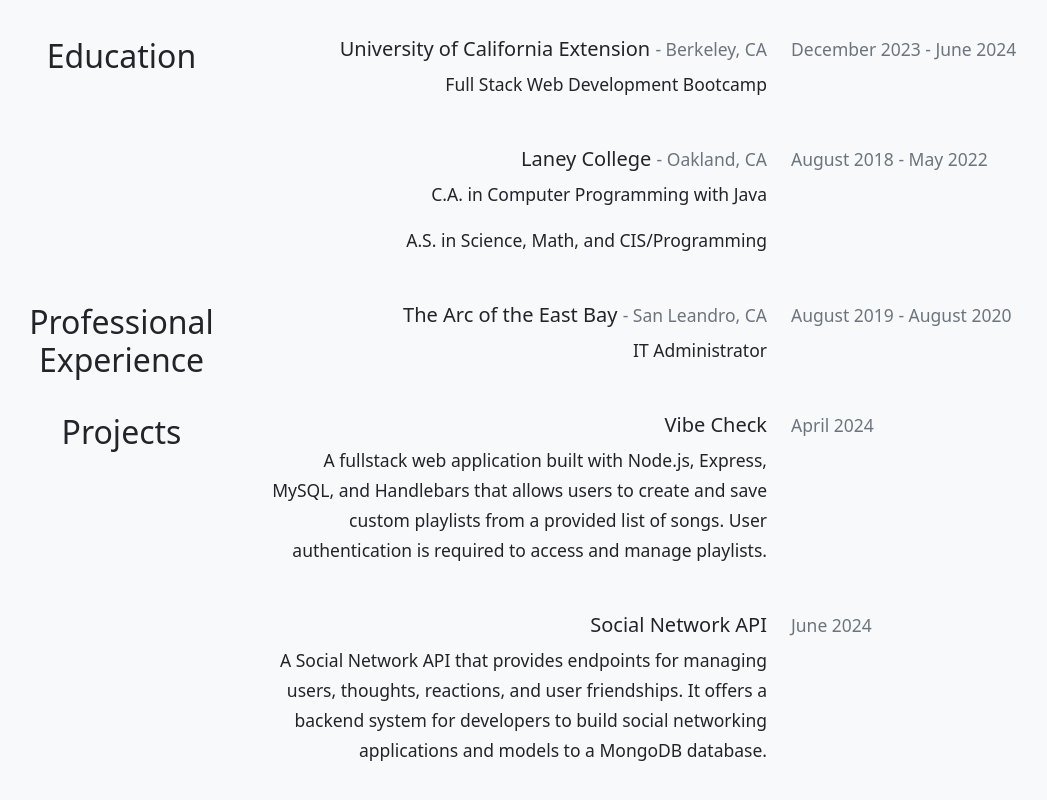
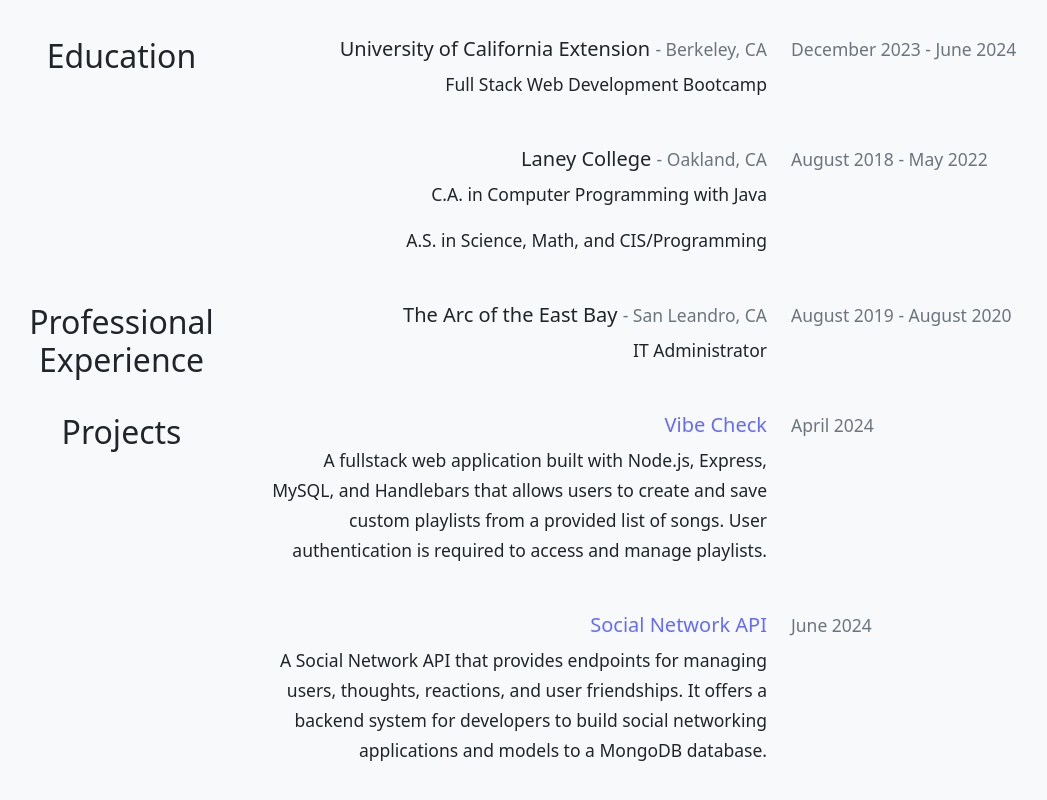
Before and after one commit to AaronH-o/react-resume, a React (Vite) app: page / in a window 1280 px wide. Shown: the part 326-1126 px from the top of the page, without its empty margins (124-1171 px from the left). Built offline with nearby package versions, Linux system fonts and the light colour scheme.

Commit message:
created links to the project repositories

```diff
--- a/src/pages/HomePage.jsx
+++ b/src/pages/HomePage.jsx
@@ -149,7 +149,10 @@
                   <i className="bi-terminal m-auto text-primary" />
                 </div>
                 <p className="d-flex flex-column lead mb-0">
-                  <h5 className="align-self-end">Vibe Check</h5>
+                  {/* TODO: open modal on click with screenshots of project and link to the repository*/}
+                  <Link to="https://github.com/AaronH-o/Vibe_Check" className="align-self-end" target="_blank" rel="noopener noreferrer">
+                    <h5 className="align-self-end">Vibe Check</h5>
+                  </Link>
                   <p className="align-self-end text-end"><small>A fullstack web application built with Node.js, Express, MySQL, and Handlebars that allows users to create and save custom playlists from a provided list of songs. User authentication is required to access and manage playlists.</small></p>
                 </p>
               </div>
@@ -172,7 +175,9 @@
                   <i className="bi-terminal m-auto text-primary" />
                 </div>
                 <p className="d-flex flex-column lead mb-0">
-                  <h5 className="align-self-end">Social Network API</h5>
+                  <Link to="https://github.com/AaronH-o/social-network-api" className="align-self-end" target="_blank" rel="noopener noreferrer">
+                    <h5 className="align-self-end">Social Network API</h5>
+                  </Link>
                   <p className="align-self-end text-end"><small>A Social Network API that provides endpoints for managing users, thoughts, reactions, and user friendships. It offers a backend system for developers to build social networking applications and models to a MongoDB database.</small></p>
                 </p>
               </div>
```
